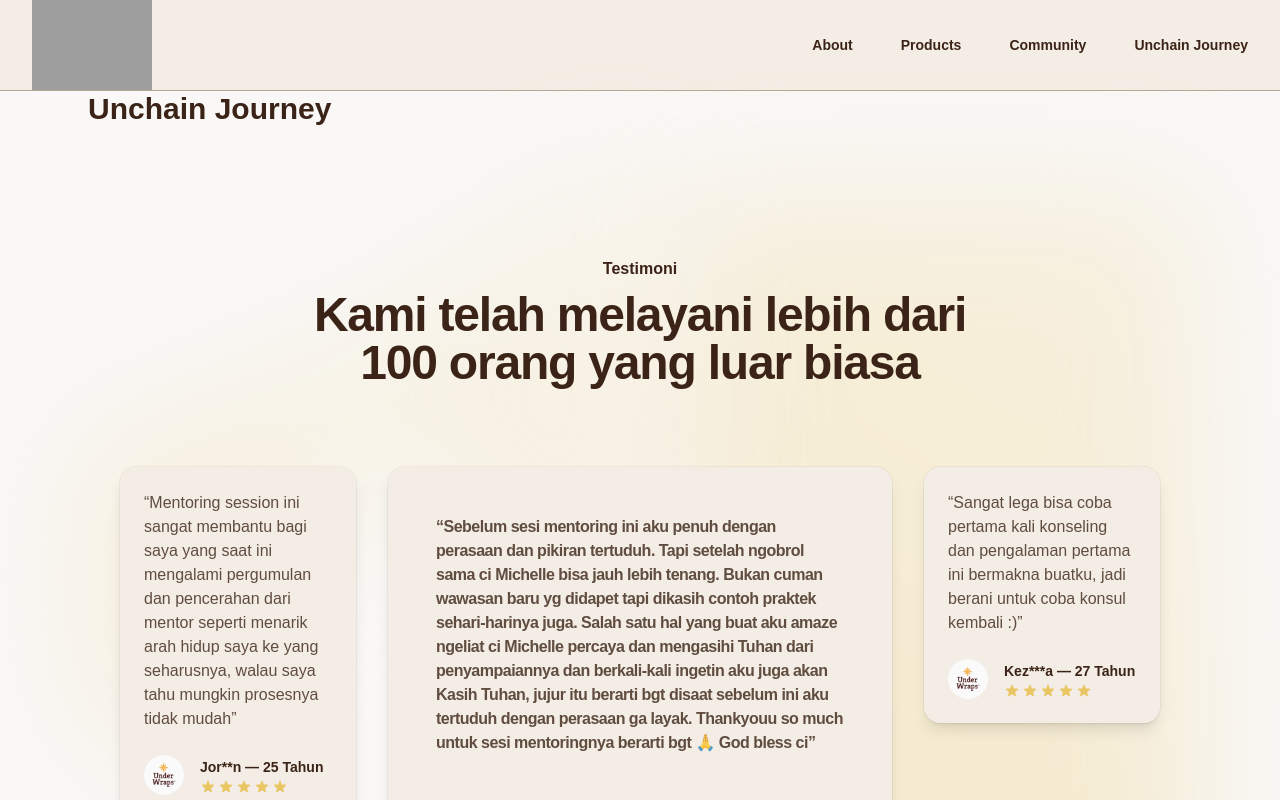
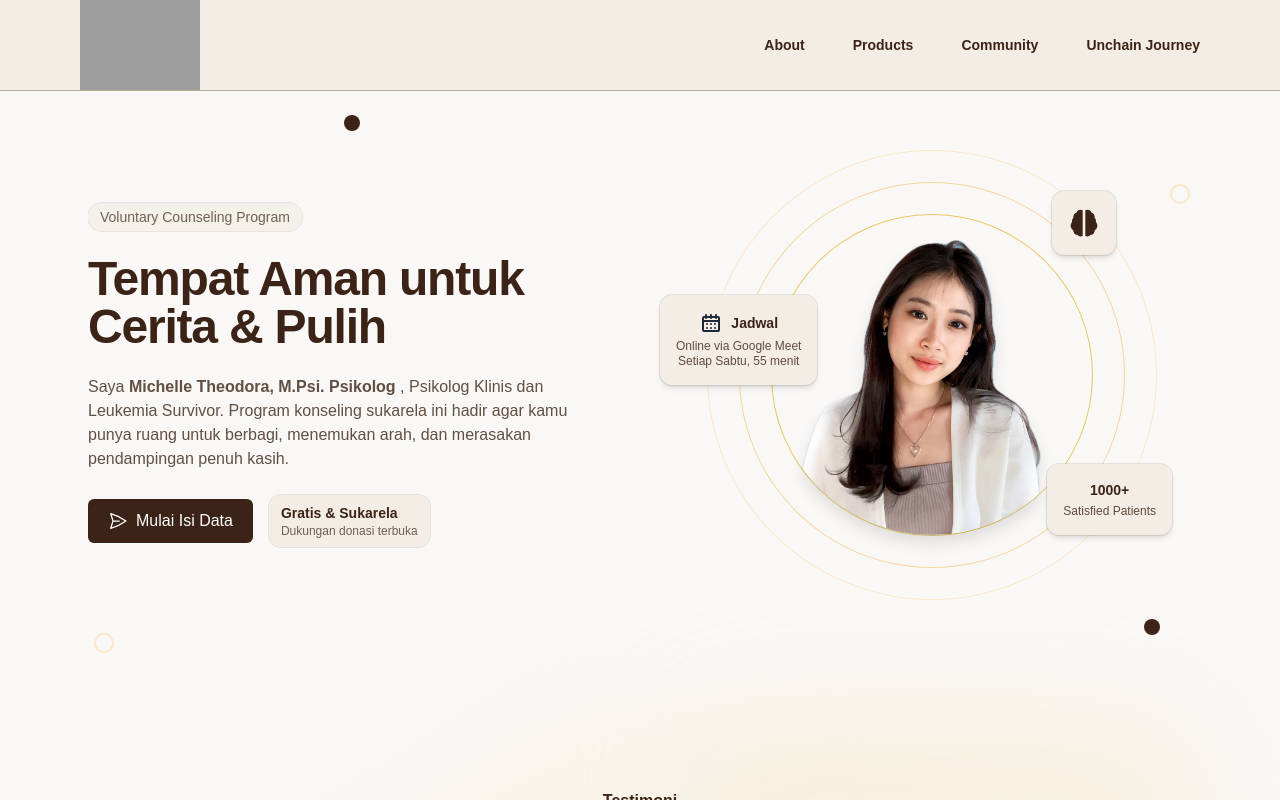
Before and after one commit to josuapsianturi/underwraps.id, a Next.js app: page /unchain-journey in a window 1280 px wide. Shown: the top 800 px of the page. Built offline with nearby package versions, Linux system fonts and the light colour scheme; grey boxes are pictures that could not be loaded.

Commit message:
Add hero section to Unchain Journey page
Introduces a new hero section to the Unchain Journey page, featuring a profile image, program highlights, and decorative elements. Also updates header container width and refactors icon imports for consistency.

```diff
--- a/src/app/community/page.tsx
+++ b/src/app/community/page.tsx
@@ -3,7 +3,6 @@
 import { useMemo, useState } from "react";
 import { ChevronLeftIcon, ChevronRightIcon, MinusSmallIcon } from "@heroicons/react/24/solid";
 import Image from "next/image";
-import { PaperAirplaneIcon } from "@heroicons/react/24/outline";
 
 type ReadingPackage = "1-pasal" | "1-pasal-1-renungan";
 
--- a/src/app/components/Header.tsx
+++ b/src/app/components/Header.tsx
@@ -21,7 +21,7 @@ export default function Header() {
     <header className="bg-off-white-2 border-b border-off-white-3 z-50">
       <nav
         aria-label="Global"
-        className="mx-auto flex max-w-7xl items-center justify-between px-6 lg:px-8"
+        className="mx-auto flex max-w-6xl items-center justify-between px-6 sm:px-4"
       >
         <div className="flex items-center lg:flex-1">
           <Link href="/" className="-m-1.5 p-1.5">
--- a/src/app/unchain-journey/page.tsx
+++ b/src/app/unchain-journey/page.tsx
@@ -1,3 +1,4 @@
+import { PaperAirplaneIcon } from '@heroicons/react/24/outline';
 import Image from 'next/image';
 
 const featuredTestimonial = {
@@ -70,7 +71,110 @@ function Stars({ count = 5, max = 5 }: { count?: number, max?: number }) {
 export default function UnchainJourneyPage() {
   return (
     <section>
-      <h1 className="text-2xl sm:text-3xl font-semibold text-brown">Unchain Journey</h1>
+      {/* Hero section */}
+      <div className="">
+        <div className="relative overflow-hidden">
+          {/* Decorative dots */}
+          <div className="pointer-events-none absolute top-4 left-4 sm:top-6 sm:left-64 size-3 sm:size-4 rounded-full bg-brown" />
+          <div className="pointer-events-none absolute bottom-4 right-4 sm:bottom-6 sm:right-8 size-3 sm:size-4 rounded-full bg-brown" />
+          <div className="pointer-events-none absolute top-1/6 right-1 sm:top-1/6 sm:right-1 size-3 sm:size-4 rounded-full ring-2 ring-yellow-3" />
+          <div className="pointer-events-none absolute bottom-2 left-2 sm:bottom-2 sm:left-2 size-3 sm:size-4 rounded-full ring-2 ring-yellow-3" />
+          <div className="mx-auto max-w-7xl grid grid-cols-1 lg:grid-cols-2 gap-10 lg:gap-16 items-center py-20 sm:py-24 lg:py-28">
+            {/* Copy */}
+            <div className="order-2 lg:order-1 space-y-6">
+              <div className="inline-flex items-center gap-2 rounded-full bg-off-white-2/70 ring-1 ring-brown/10 px-3 py-1 text-sm text-brown/70">
+                Voluntary Counseling Program
+              </div>
+              <h1 className="text-3xl sm:text-4xl lg:text-5xl font-semibold text-brown tracking-tight">
+                Tempat Aman untuk Cerita & Pulih
+              </h1>
+              <p className="text-brown/80 max-w-xl">
+                Saya <span className="font-semibold"> Michelle Theodora, M.Psi. Psikolog </span>, Psikolog Klinis dan Leukemia Survivor.
+                Program konseling sukarela ini hadir agar kamu punya ruang untuk berbagi, menemukan arah, dan merasakan pendampingan penuh kasih.
+              </p>
+              <div className="flex items-center gap-4">
+                <a href="#about-program" className="inline-flex items-center gap-2 rounded-md bg-brown text-white px-5 py-2.5 font-medium hover:bg-brown-2 focus:outline-none focus:ring-2 focus:ring-yellow-2">
+                  <PaperAirplaneIcon className="h-5 w-5" aria-hidden="true" />
+                  Mulai Isi Data
+                </a>
+                <div className="hidden sm:flex items-center gap-3 rounded-xl bg-off-white-2 ring-1 ring-brown/10 px-3 py-2">
+                  <div className="text-left">
+                    <p className="text-sm font-semibold text-brown">Gratis & Sukarela</p>
+                    <p className="text-xs text-brown/70">Dukungan donasi terbuka</p>
+                  </div>
+                </div>
+              </div>
+            </div>
+
+            {/* Visual */}
+            <div className="order-1 lg:order-2">
+              <div className="relative mx-auto w-64 h-64 sm:w-80 sm:h-80">
+                <div className="absolute inset-0 rounded-full ring-1 ring-yellow-1" />
+                <div className="absolute -inset-6 sm:-inset-8 rounded-full ring-1 ring-yellow-2" />
+                <div className="absolute -inset-12 sm:-inset-16 rounded-full ring-1 ring-yellow-3" />
+                <Image
+                  alt="Profile Michelle"
+                  src="/michelle-theodora-kosasih.png"
+                  fill
+                  sizes="(max-width: 768px) 16rem, 20rem"
+                  className="rounded-full object-cover drop-shadow-xl bg-transparent"
+                  priority
+                />
+
+                {/* Decorative brain icon box */}
+                <div className="absolute -top-4 -right-4 sm:-top-6 sm:-right-6 bg-off-white-2 rounded-xl p-3 sm:p-4 shadow-md ring-1 ring-brown/10">
+                  <svg className="h-6 w-6 sm:h-8 sm:w-8 text-brown" aria-hidden="true" xmlns="http://www.w3.org/2000/svg" width="24" height="24" fill="currentColor" viewBox="0 0 24 24">
+                    <path d="M11 21V2.352A3.451 3.451 0 0 0 9.5 2a3.5 3.5 0 0 0-3.261 2.238A3.5 3.5 0 0 0 4.04 8.015a3.518 3.518 0 0 0-.766 1.128c-.042.1-.064.209-.1.313a3.34 3.34 0 0 0-.106.344 3.463 3.463 0 0 0 .02 1.468A4.017 4.017 0 0 0 2.3 12.5l-.015.036a3.861 3.861 0 0 0-.216.779A3.968 3.968 0 0 0 2 14c.003.24.027.48.072.716a4 4 0 0 0 .235.832c.006.014.015.027.021.041a3.85 3.85 0 0 0 .417.727c.105.146.219.285.342.415.072.076.148.146.225.216.1.091.205.179.315.26.11.081.2.14.308.2.02.013.039.028.059.04v.053a3.506 3.506 0 0 0 3.03 3.469 3.426 3.426 0 0 0 4.154.577A.972.972 0 0 1 11 21Zm10.934-7.68a3.956 3.956 0 0 0-.215-.779l-.017-.038a4.016 4.016 0 0 0-.79-1.235 3.417 3.417 0 0 0 .017-1.468 3.387 3.387 0 0 0-.1-.333c-.034-.108-.057-.22-.1-.324a3.517 3.517 0 0 0-.766-1.128 3.5 3.5 0 0 0-2.202-3.777A3.5 3.5 0 0 0 14.5 2a3.451 3.451 0 0 0-1.5.352V21a.972.972 0 0 1-.184.546 3.426 3.426 0 0 0 4.154-.577A3.506 3.506 0 0 0 20 17.5v-.049c.02-.012.039-.027.059-.04.106-.064.208-.13.308-.2s.214-.169.315-.26c.077-.07.153-.14.225-.216a4.007 4.007 0 0 0 .459-.588c.115-.176.215-.361.3-.554.006-.014.015-.027.021-.041.087-.213.156-.434.205-.659.013-.057.024-.115.035-.173.046-.237.07-.478.073-.72a3.948 3.948 0 0 0-.066-.68Z" />
+                  </svg>
+                </div>
+
+                {/* Program info box */}
+                <div className="absolute -top-4 -left-4 sm:top-20 sm:-left-28 bg-off-white-2 rounded-xl p-3 sm:p-4 shadow-md ring-1 ring-brown/10 max-w-[200px] sm:max-w-[240px]">
+                  <div className="text-center">
+                    <div className="flex items-center space-x-2 justify-center text-xs sm:text-sm font-semibold text-brown mb-1">
+                      <svg
+                        className="w-6 h-6 text-gray-800 dark:text-white"
+                        aria-hidden="true"
+                        xmlns="http://www.w3.org/2000/svg"
+                        width="24"
+                        height="24"
+                        fill="none"
+                        viewBox="0 0 24 24"
+                      >
+                        <path
+                          stroke="currentColor"
+                          strokeLinecap="round"
+                          strokeLinejoin="round"
+                          strokeWidth="2"
+                          d="M4 10h16m-8-3V4M7 7V4m10 3V4M5 20h14a1 1 0 0 0 1-1V7a1 1 0 0 0-1-1H5a1 1 0 0 0-1 1v12a1 1 0 0 0 1 1Zm3-7h.01v.01H8V13Zm4 0h.01v.01H12V13Zm4 0h.01v.01H16V13Zm-8 4h.01v.01H8V17Zm4 0h.01v.01H12V17Zm4 0h.01v.01H16V17Z"
+                        />
+                      </svg>
+                      <span>Jadwal</span>
+                    </div>
+                    <div className="text-xs text-brown/80 leading-tight">
+                      Online via Google Meet<br/>
+                      <span className="font-medium">Setiap Sabtu, 55 menit</span>
+                    </div>
+                  </div>
+                </div>
+
+                {/* Program info box */}
+                <div className="absolute -bottom-0 -right-4 sm:bottom-0 sm:-right-20 bg-off-white-2 rounded-xl p-3 sm:p-4 shadow-md ring-1 ring-brown/10 max-w-[200px] sm:max-w-[240px]">
+                  <div className="text-center">
+                    <div className="flex items-center space-x-2 justify-center text-xs sm:text-sm font-semibold text-brown mb-1">
+                      <span>1000+</span>
+                    </div>
+                    <div className="text-xs text-brown/80 leading-tight">
+                      Satisfied Patients
+                    </div>
+                  </div>
+                </div>
+              </div>
+            </div>
+          </div>
+        </div>
+      </div>
+
       <div className="relative isolate pt-24 pb-32 sm:pt-32">
         <div
           aria-hidden="true"
```
Also changed, not shown: public/michelle-theodora-kosasih.png (added).
